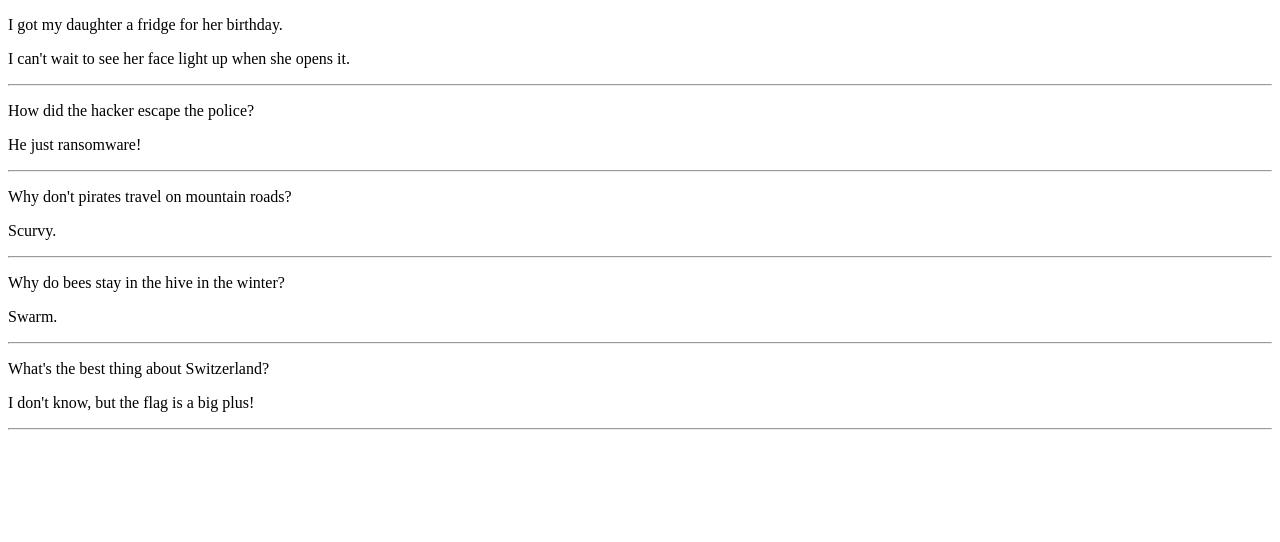
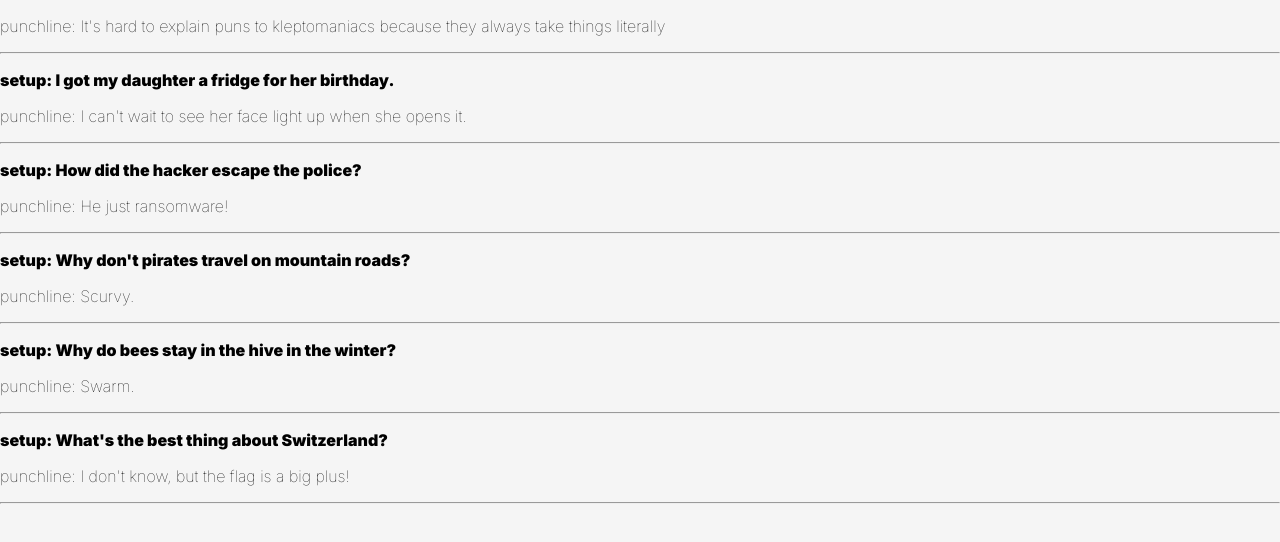
Before and after one commit to Halcyon666/react-daily-learn, a React (Vite) app: page / in a window 1280 px wide. Shown: the top 542 px of the page. Built offline with nearby package versions, Linux system fonts and the light colour scheme.

Commit message:
dynamic not render undefined prop

```diff
--- a/src/challenge4.2/Joke.tsx
+++ b/src/challenge4.2/Joke.tsx
@@ -3,8 +3,8 @@ import type JokeInfo from "./JokerInfo";
 export default function Joke({ setup, punchline }: JokeInfo) {
   return (
     <>
-      <p>{setup}</p>
-      <p>{punchline}</p>
+      {setup && <p className="setup">setup: {setup}</p>}
+      <p>punchline: {punchline}</p>
       <hr />
     </>
   );
--- a/src/challenge4.2/JokerInfo.ts
+++ b/src/challenge4.2/JokerInfo.ts
@@ -1,10 +1,15 @@
 export default interface JokeInfo {
   id: number;
-  setup: string;
+  setup?: string;
   punchline: string;
 }
 
 export const jokes = [
+  {
+    id: -1,
+    punchline:
+      "It's hard to explain puns to kleptomaniacs because they always take things literally",
+  },
   {
     id: 0,
     setup: "I got my daughter a fridge for her birthday.",
--- a/src/challenge4.2/index.css
+++ b/src/challenge4.2/index.css
@@ -7,3 +7,7 @@ body {
     font-family: 'Inter', sans-serif;
     background-color: whitesmoke;
 }
+
+.setup {
+    font-weight: 600;
+}
```
Also changed, not shown: src/challenge4.2/App.tsx (+1 -19 lines).
